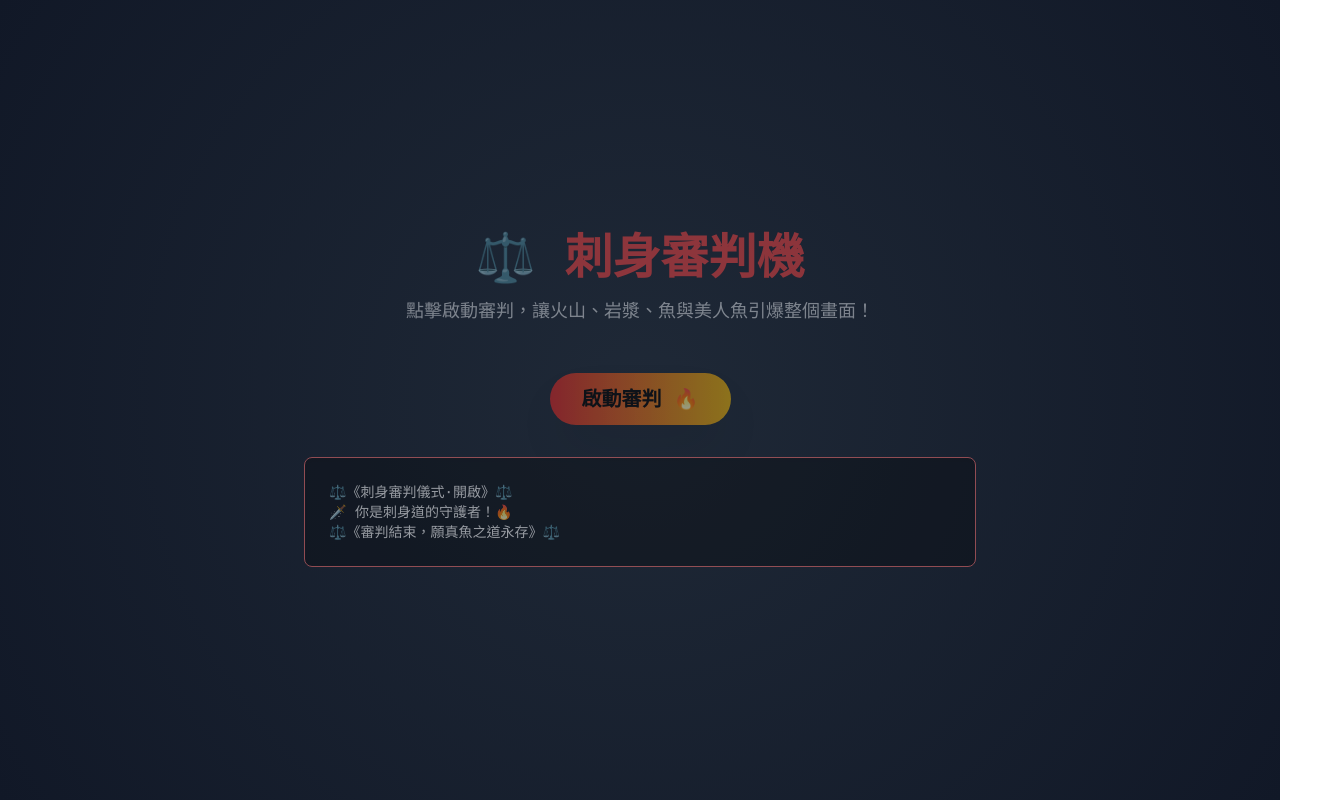
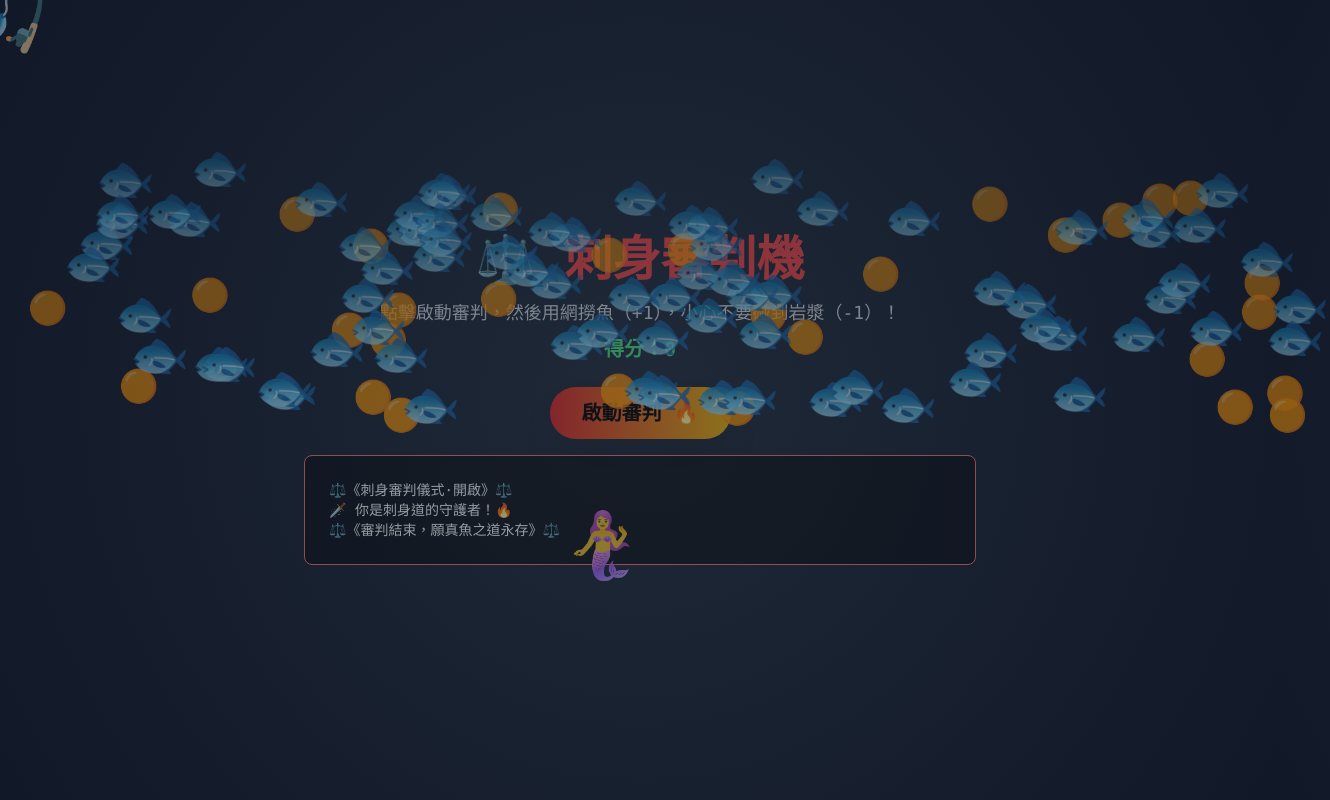
Before and after one commit to 1535414904/Sashimi-Judgment-Engine, a plain HTML site: page index.html in a window 1280 px wide. Both pictures are taken after a click on the button "啟動審判 🔥". Shown: the whole page, 1330 px wide, since content can reach past the window. Drawn offline with nearby package versions, Linux system fonts and the light colour scheme.

Commit message:
Update index.html

```diff
--- a/index.html
+++ b/index.html
@@ -9,28 +9,28 @@
       background: radial-gradient(circle at center, #1f2937 0%, #111827 100%);
       animation: pulseBG 10s infinite ease-in-out;
       overflow: hidden;
+      cursor: crosshair;
     }
     @keyframes pulseBG {
       0%, 100% { background-color: #1f2937; }
       50% { background-color: #111827; }
     }
-    .flame {
-      animation: flicker 1s infinite;
-    }
+    .flame { animation: flicker 1s infinite; }
     @keyframes flicker {
       0%, 100% { opacity: 1; }
       50% { opacity: 0.4; }
     }
-    .eruption, .fish, .lava, .mermaid {
+    .eruption, .fish, .lava, .mermaid, .net {
       position: absolute;
       font-size: 3rem;
-      opacity: 0;
+      pointer-events: none;
     }
     .eruption {
       left: 50%;
       bottom: 150px;
       transform: translateX(-50%);
       font-size: 8rem;
+      opacity: 0;
     }
     @keyframes eruptVolcano {
       0% { transform: translateX(-50%) scale(0.5); opacity: 0; }
@@ -38,26 +38,27 @@
       100% { transform: translateX(-50%) scale(1.5); opacity: 0; }
     }
     .fish {
-      animation: swimUp 2s ease-out forwards;
+      animation: swimUp 6s linear forwards;
     }
     .lava {
       font-size: 2rem;
       color: orange;
-      animation: riseLava 1.5s ease-out forwards;
+      animation: swimUp 6s linear forwards;
     }
     .mermaid {
       font-size: 4rem;
-      animation: riseMermaid 2.5s ease-out forwards;
+      animation: riseMermaid 6s linear forwards;
+    }
+    .net {
+      font-size: 4rem;
+      opacity: 1;
+      z-index: 100;
+      transition: transform 0.1s ease;
     }
     @keyframes swimUp {
       0% { transform: translateY(0); opacity: 0; }
-      30% { opacity: 1; }
+      10% { opacity: 1; }
       100% { transform: translateY(-120vh); opacity: 0; }
-    }
-    @keyframes riseLava {
-      0% { transform: translateY(0); opacity: 0; }
-      50% { opacity: 1; }
-      100% { transform: translateY(-300px); opacity: 0; }
     }
     @keyframes riseMermaid {
       0% { transform: translateY(100px); opacity: 0; }
@@ -69,45 +70,61 @@
 <body class="text-white font-mono flex flex-col items-center justify-center min-h-screen p-6 relative">
 
   <h1 class="text-5xl font-extrabold text-red-500 mb-4 flame">⚖️ 刺身審判機</h1>
-  <p class="mb-6 text-lg text-gray-300 text-center">點擊啟動審判，讓火山、岩漿、魚與美人魚引爆整個畫面！</p>
+  <p class="mb-2 text-lg text-gray-300 text-center">點擊啟動審判，然後用網撈魚（+1），小心不要碰到岩漿（-1）！</p>
+  <div class="mb-4 text-xl font-bold text-green-400" id="score">得分：0</div>
 
-  <button onclick="startJudgment()" class="mt-6 px-8 py-3 bg-gradient-to-r from-red-600 to-yellow-500 hover:from-yellow-500 hover:to-red-600 text-black font-bold rounded-full shadow-2xl text-xl transition-transform hover:scale-105">
+  <button onclick="startJudgment()" class="mt-2 px-8 py-3 bg-gradient-to-r from-red-600 to-yellow-500 hover:from-yellow-500 hover:to-red-600 text-black font-bold rounded-full shadow-2xl text-xl transition-transform hover:scale-105">
     啟動審判 🔥
   </button>
 
-  <div id="result" class="mt-8 w-full max-w-2xl bg-black/50 p-6 rounded-lg shadow-inner border border-red-400 text-sm whitespace-pre-wrap"></div>
+  <div id="result" class="mt-4 w-full max-w-2xl bg-black/50 p-6 rounded-lg shadow-inner border border-red-400 text-sm whitespace-pre-wrap"></div>
 
   <div id="eruption" class="eruption">🌋</div>
   <div id="lava-container"></div>
   <div id="mermaid-container"></div>
+  <div id="net" class="net">🎣</div>
   <audio id="sfx" src="https://cdn.pixabay.com/audio/2022/08/10/audio_1212baae39.mp3"></audio>
 
   <script>
-    function spawnFishExplosion(count = 50) {
-      for (let i = 0; i < count; i++) {
-        const fish = document.createElement('div');
-        fish.textContent = '🐟';
-        fish.className = 'fish';
-        fish.style.left = `${Math.random() * 100}%`;
-        fish.style.bottom = '150px';
-        fish.style.animationDelay = `${Math.random() * 0.8}s`;
-        fish.style.zIndex = '50';
-        document.body.appendChild(fish);
-        setTimeout(() => fish.remove(), 2200);
-      }
+    const net = document.getElementById('net');
+    const scoreEl = document.getElementById('score');
+    let score = 0;
+
+    document.addEventListener('mousemove', e => {
+      net.style.left = `${e.clientX - 30}px`;
+      net.style.top = `${e.clientY - 30}px`;
+      checkCatch(e.clientX, e.clientY);
+    });
+
+    function checkCatch(x, y) {
+      document.querySelectorAll('.fish, .lava').forEach(el => {
+        const rect = el.getBoundingClientRect();
+        if (rect.top < y && y < rect.bottom && rect.left < x && x < rect.right) {
+          if (el.classList.contains('fish')) {
+            score++;
+            el.remove();
+          } else if (el.classList.contains('lava')) {
+            score--;
+            el.remove();
+          }
+          scoreEl.textContent = `得分：${score}`;
+        }
+      });
     }
 
-    function spawnLava(count = 20) {
-      const container = document.getElementById('lava-container');
+    function spawnEntities(type, count) {
+      const container = type === 'lava' ? document.getElementById('lava-container') : document.body;
       for (let i = 0; i < count; i++) {
-        const lava = document.createElement('div');
-        lava.textContent = '🟠';
-        lava.className = 'lava';
-        lava.style.left = `${Math.random() * 100}%`;
-        lava.style.bottom = '160px';
-        lava.style.animationDelay = `${Math.random() * 0.5}s`;
-        container.appendChild(lava);
-        setTimeout(() => lava.remove(), 1800);
+        const el = document.createElement('div');
+        el.textContent = type === 'lava' ? '🟠' : '🐟';
+        el.className = type;
+        el.style.left = `${Math.random() * 100}%`;
+        el.style.bottom = '150px';
+        el.style.animationDelay = `${Math.random() * 1.5}s`;
+        el.style.zIndex = '50';
+        el.style.opacity = '1';
+        container.appendChild(el);
+        setTimeout(() => el.remove(), 6500);
       }
     }
 
@@ -118,20 +135,23 @@
       mermaid.className = 'mermaid';
       mermaid.style.left = `${50 + Math.random() * 20 - 10}%`;
       mermaid.style.bottom = '120px';
+      mermaid.style.opacity = '1';
       container.appendChild(mermaid);
-      setTimeout(() => mermaid.remove(), 2500);
+      setTimeout(() => mermaid.remove(), 7000);
     }
 
     function startJudgment() {
+      score = 0;
+      scoreEl.textContent = `得分：${score}`;
       document.body.classList.add('animate-pulse');
       const eruption = document.getElementById('eruption');
       eruption.style.animation = 'none';
-      void eruption.offsetWidth; // 強制重繪
+      void eruption.offsetWidth;
       eruption.style.animation = 'eruptVolcano 1.5s ease-out forwards';
       document.getElementById('sfx').play();
 
-      spawnLava(30);
-      spawnFishExplosion(80);
+      spawnEntities('lava', 30);
+      spawnEntities('fish', 80);
       spawnMermaid();
 
       const result = document.getElementById('result');
```
